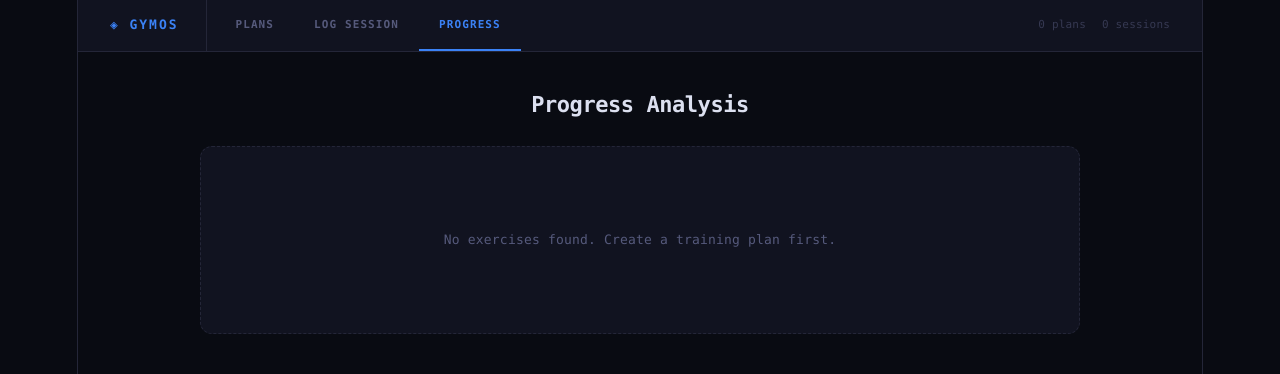
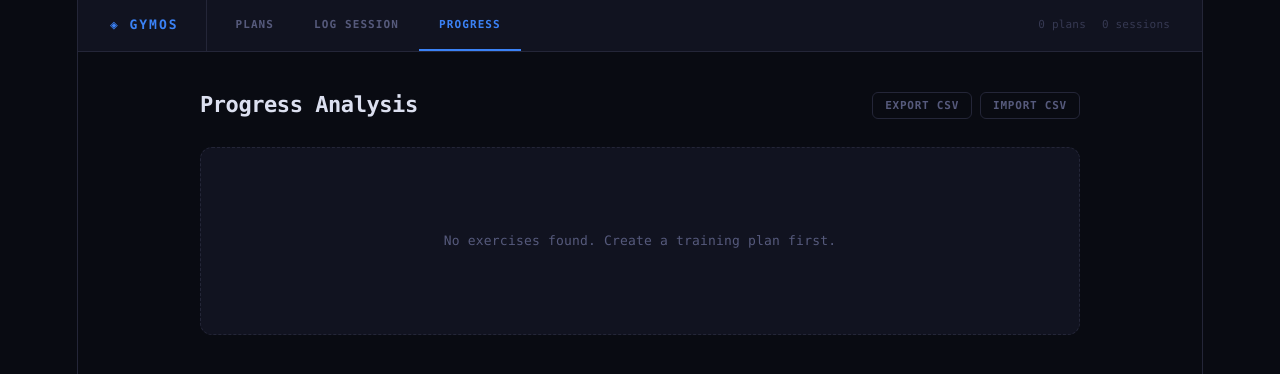
Before and after one commit to tiago-espadinha/GymOS, a React (Vite) app: page / in a window 1280 px wide. Both pictures are taken after a click on the button "PROGRESS". Shown: the top 374 px of the page. Built offline with nearby package versions, Linux system fonts and the light colour scheme.

Commit message:
feat: add import and export feature

```diff
--- a/src/GymTracker.tsx
+++ b/src/GymTracker.tsx
@@ -170,7 +170,14 @@ export default function GymTracker() {
             initialPlan={logPlan || undefined}
           />
         )}
-        {tab === 'progress' && <ProgressTab plans={plans} sessions={sessions} />}
+        {tab === 'progress' && (
+          <ProgressTab
+            plans={plans}
+            sessions={sessions}
+            setPlans={setPlans}
+            setSessions={setSessions}
+          />
+        )}
       </div>
     </div>
   );
--- a/src/components/progress/ProgressTab/ProgressTab.css
+++ b/src/components/progress/ProgressTab/ProgressTab.css
@@ -32,6 +32,9 @@
   color: var(--text);
   letter-spacing: -0.02em;
   margin-bottom: 28px;
+  display: flex;
+  justify-content: space-between;
+  align-items: center;
 }
 
 .noExercises {
--- a/src/components/progress/ProgressTab/index.tsx
+++ b/src/components/progress/ProgressTab/index.tsx
@@ -1,4 +1,4 @@
-import { useState, useMemo } from "react";
+import { useState, useMemo, useRef } from "react";
 import {
   LineChart,
   Line,
@@ -8,15 +8,18 @@ import {
   Tooltip,
   ResponsiveContainer,
 } from "recharts";
-import { Label, Select } from "../../shared";
+import { Label, Select, Button } from "../../shared";
 import Colors from "../../../constants/colors";
 import { formatDate } from "../../../utils/date";
 import { TrainingPlan, WorkoutSession } from "../../../types";
+import { exportToCSV, importFromCSV } from "../../../utils/csv";
 import "./ProgressTab.css";
 
 interface ProgressTabProps {
   plans: TrainingPlan[];
   sessions: WorkoutSession[];
+  setPlans: (plans: TrainingPlan[]) => void;
+  setSessions: (sessions: WorkoutSession[]) => void;
 }
 
 interface ChartPoint {
@@ -41,9 +44,58 @@ interface Stats {
   total: number;
 }
 
-export function ProgressTab({ plans, sessions }: ProgressTabProps) {
+export function ProgressTab({
+  plans,
+  sessions,
+  setPlans,
+  setSessions,
+}: ProgressTabProps) {
   const [selectedExId, setSelectedExId] = useState("");
   const [metric, setMetric] = useState<"maxWeight" | "volume">("maxWeight");
+  const fileInputRef = useRef<HTMLInputElement>(null);
+
+  const handleExport = () => {
+    const csv = exportToCSV(plans, sessions);
+    const blob = new Blob([csv], { type: "text/csv;charset=utf-8;" });
+    const url = URL.createObjectURL(blob);
+    const link = document.createElement("a");
+    link.setAttribute("href", url);
+    link.setAttribute(
+      "download",
+      `gym_data_${new Date().toISOString().split("T")[0]}.csv`,
+    );
+    link.style.visibility = "hidden";
+    document.body.appendChild(link);
+    link.click();
+    document.body.removeChild(link);
+  };
+
+  const handleImport = (e: React.ChangeEvent<HTMLInputElement>) => {
+    const file = e.target.files?.[0];
+    if (!file) return;
+
+    const reader = new FileReader();
+    reader.onload = (event) => {
+      const csv = event.target?.result as string;
+      if (csv) {
+        if (
+          confirm(
+            "Importing data will replace your current plans and sessions. Are you sure?",
+          )
+        ) {
+          const { plans: importedPlans, sessions: importedSessions } =
+            importFromCSV(csv);
+          setPlans(importedPlans);
+          setSessions(importedSessions);
+        }
+      }
+    };
+    reader.readAsText(file);
+    // Reset input
+    if (fileInputRef.current) {
+      fileInputRef.current.value = "";
+    }
+  };
 
   const allExercises = useMemo(() => {
     const map = new Map();
@@ -181,7 +233,28 @@ export function ProgressTab({ plans, sessions }: ProgressTabProps) {
 
   return (
     <div>
-      <div className="progressHeader">Progress Analysis</div>
+      <div className="progressHeader">
+        <span>Progress Analysis</span>
+        <div style={{ display: "flex", gap: "8px" }}>
+          <Button variant="ghost" small onClick={handleExport}>
+            Export CSV
+          </Button>
+          <Button
+            variant="ghost"
+            small
+            onClick={() => fileInputRef.current?.click()}
+          >
+            Import CSV
+          </Button>
+          <input
+            type="file"
+            ref={fileInputRef}
+            onChange={handleImport}
+            accept=".csv"
+            style={{ display: "none" }}
+          />
+        </div>
+      </div>
 
       {allExercises.length === 0 ? (
         <div className="noExercises">
@@ -261,7 +334,9 @@ export function ProgressTab({ plans, sessions }: ProgressTabProps) {
                   ].map(({ label, value, color }) => (
                     <div key={label} className="statCard">
                       <div className="statLabel">{label}</div>
-                      <div className="statValue" style={{ color }}>{value}</div>
+                      <div className="statValue" style={{ color }}>
+                        {value}
+                      </div>
                     </div>
                   ))}
                 </div>
@@ -275,7 +350,10 @@ export function ProgressTab({ plans, sessions }: ProgressTabProps) {
                     { color: Colors.accent, label: "Neutral / Baseline" },
                   ].map(({ color, label }) => (
                     <div key={label} className="legendItem">
-                      <div className="legendColor" style={{ backgroundColor: color }} />
+                      <div
+                        className="legendColor"
+                        style={{ backgroundColor: color }}
+                      />
                       {label}
                     </div>
                   ))}
--- /dev/null
+++ b/src/utils/csv.ts
@@ -0,0 +1,162 @@
+import { TrainingPlan, WorkoutSession } from "../types";
+import { generateId } from "./id";
+
+const CSV_HEADER = "type,date,name,desc_notes,exercise,muscle,weight,reps";
+
+export function exportToCSV(
+  plans: TrainingPlan[],
+  sessions: WorkoutSession[],
+): string {
+  const rows: string[] = [CSV_HEADER];
+
+  // Export Plans
+  plans.forEach((plan) => {
+    plan.exercises.forEach((ex) => {
+      const row = [
+        "plan",
+        "",
+        escapeCSV(plan.name),
+        escapeCSV(plan.desc),
+        escapeCSV(ex.name),
+        escapeCSV(ex.muscleGroup),
+        "",
+        "",
+      ];
+      rows.push(row.join(","));
+    });
+  });
+
+  // Export Sessions
+  sessions.forEach((session) => {
+    session.exercises.forEach((ex) => {
+      ex.sets.forEach((set) => {
+        const row = [
+          "session",
+          session.date,
+          escapeCSV(session.planName),
+          escapeCSV(session.notes),
+          escapeCSV(ex.name),
+          escapeCSV(ex.muscleGroup),
+          set.weight,
+          set.reps,
+        ];
+        rows.push(row.join(","));
+      });
+    });
+  });
+
+  return rows.join("\n");
+}
+
+function escapeCSV(val: string): string {
+  if (!val) return "";
+  if (val.includes(",") || val.includes('"') || val.includes("\n")) {
+    return `"${val.replace(/"/g, '""')}"`;
+  }
+  return val;
+}
+
+export function importFromCSV(csv: string): {
+  plans: TrainingPlan[];
+  sessions: WorkoutSession[];
+} {
+  const lines = csv.split("\n");
+  if (lines.length <= 1) return { plans: [], sessions: [] };
+
+  const plansMap = new Map<string, TrainingPlan>();
+  const sessionsMap = new Map<string, WorkoutSession>();
+
+  // Skip header
+  for (let i = 1; i < lines.length; i++) {
+    const line = lines[i].trim();
+    if (!line) continue;
+
+    const parts = parseCSVLine(line);
+    if (parts.length < 8) continue;
+
+    const [type, date, name, desc_notes, exercise, muscle, weight, reps] =
+      parts;
+
+    if (type === "plan") {
+      if (!plansMap.has(name)) {
+        plansMap.set(name, {
+          id: generateId(),
+          name,
+          desc: desc_notes,
+          exercises: [],
+        });
+      }
+      const plan = plansMap.get(name)!;
+      // Check if exercise already exists in this plan (compact format might repeat plan info for each exercise)
+      if (!plan.exercises.find((e) => e.name === exercise)) {
+        plan.exercises.push({
+          id: generateId(),
+          name: exercise,
+          muscleGroup: muscle,
+        });
+      }
+    } else if (type === "session") {
+      const sessionKey = `${date}_${name}_${desc_notes}`;
+      if (!sessionsMap.has(sessionKey)) {
+        sessionsMap.set(sessionKey, {
+          id: generateId(),
+          planId: "", // We don't have the original plan ID
+          planName: name,
+          date,
+          notes: desc_notes,
+          exercises: [],
+        });
+      }
+      const session = sessionsMap.get(sessionKey)!;
+
+      let exLog = session.exercises.find((e) => e.name === exercise);
+      if (!exLog) {
+        exLog = {
+          id: generateId(),
+          name: exercise,
+          muscleGroup: muscle,
+          sets: [],
+        };
+        session.exercises.push(exLog);
+      }
+
+      if (weight && reps) {
+        exLog.sets.push({
+          id: generateId(),
+          weight,
+          reps,
+        });
+      }
+    }
+  }
+
+  return {
+    plans: Array.from(plansMap.values()),
+    sessions: Array.from(sessionsMap.values()),
+  };
+}
+
+function parseCSVLine(line: string): string[] {
+  const result = [];
+  let current = "";
+  let inQuotes = false;
+
+  for (let i = 0; i < line.length; i++) {
+    const char = line[i];
+    if (char === '"') {
+      if (inQuotes && line[i + 1] === '"') {
+        current += '"';
+        i++;
+      } else {
+        inQuotes = !inQuotes;
+      }
+    } else if (char === "," && !inQuotes) {
+      result.push(current);
+      current = "";
+    } else {
+      current += char;
+    }
+  }
+  result.push(current);
+  return result;
+}
```
